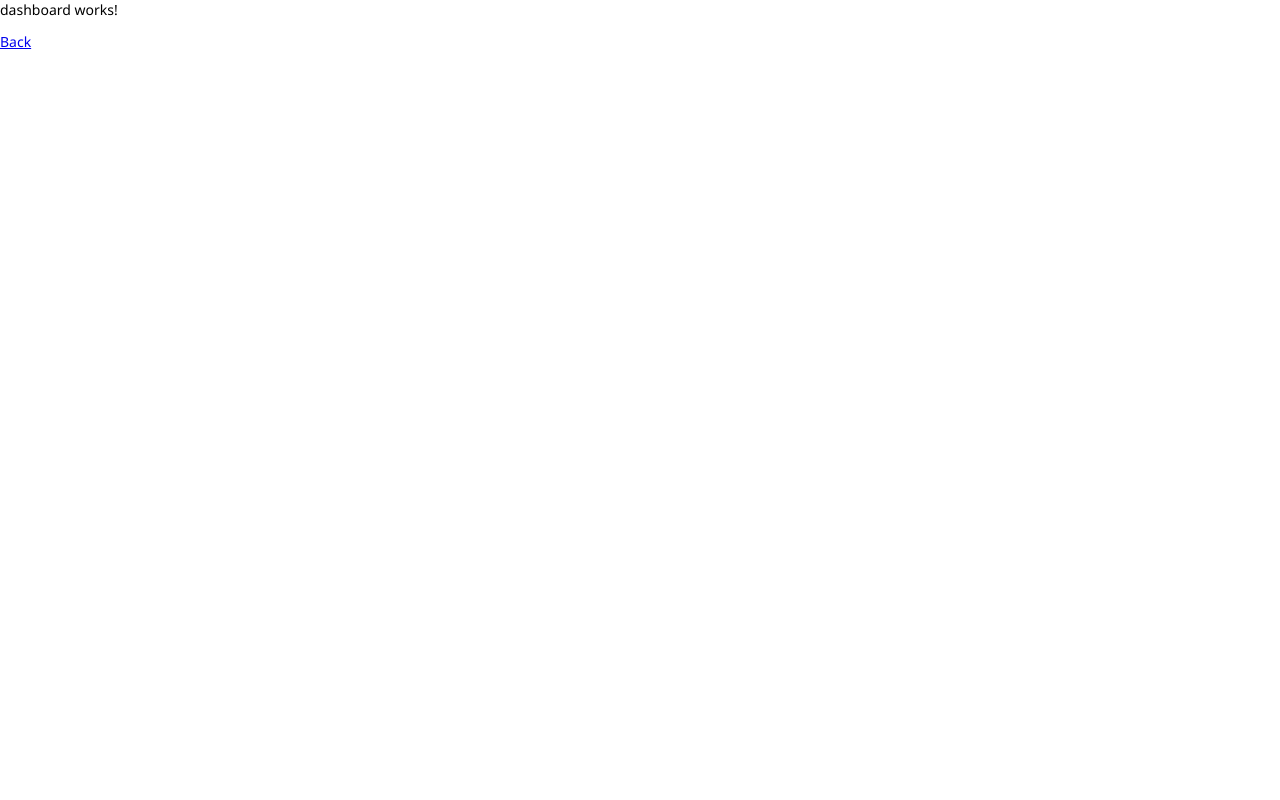
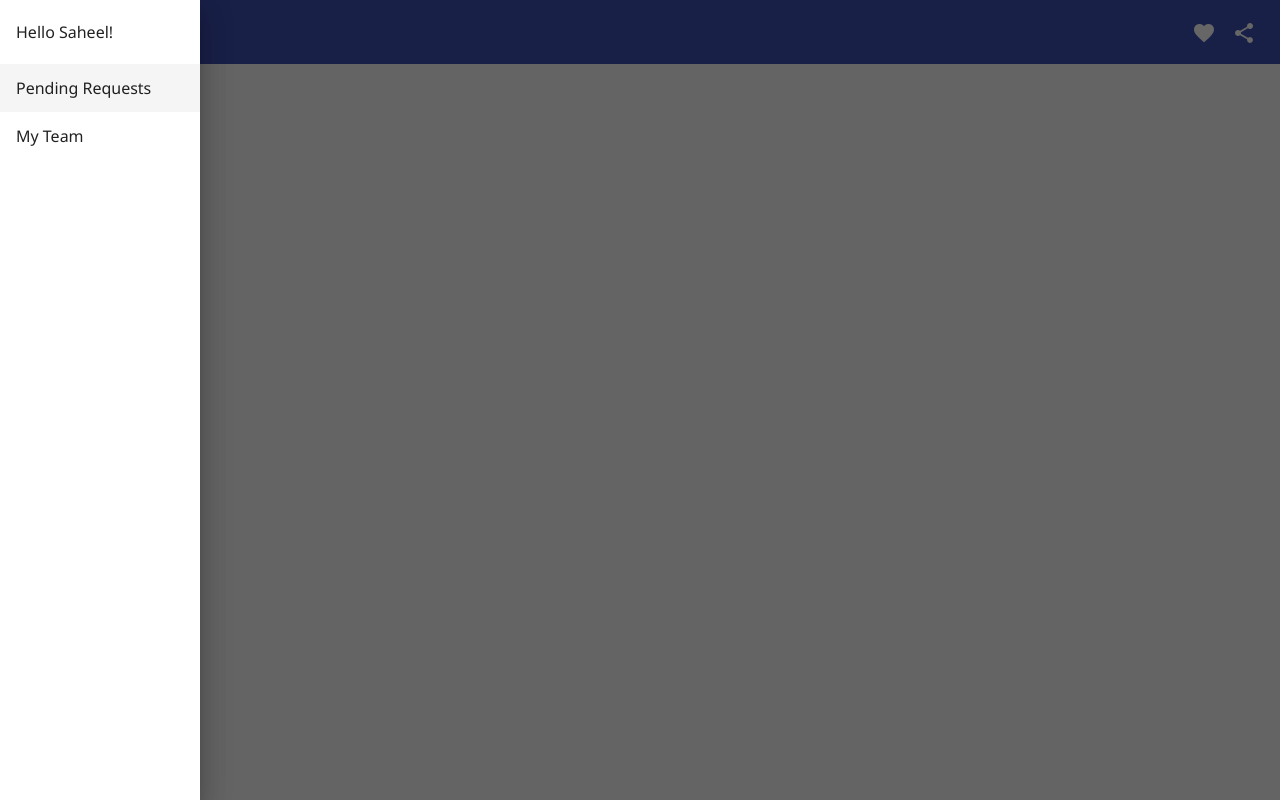
Before and after one commit to saheelsapovadia/MSI-Project-19CE127, an Angular app: page /dashboard in a window 1280 px wide. Built offline with nearby package versions, Linux system fonts and the light colour scheme.

Commit message:
Dashboard

```diff
--- a/src/app/dashboard/dashboard.component.css
+++ b/src/app/dashboard/dashboard.component.css
@@ -0,0 +1,20 @@
+.example-spacer {
+  flex: 1 1 auto;
+}
+.example-container {
+  position: absolute;
+  top: 0;
+  bottom: 0;
+  left: 0;
+  right: 0;
+}
+
+.example-events {
+  width: 300px;
+  height: 200px;
+  overflow: auto;
+  border: 1px solid #555;
+}
+.sidebar-list {
+  width: 200px;
+}
--- a/src/app/dashboard/dashboard.component.html
+++ b/src/app/dashboard/dashboard.component.html
@@ -1,2 +1,49 @@
 <p>dashboard works!</p>
+<mat-sidenav-container class="example-container">
+  <mat-sidenav
+    #sidenav
+    mode="over"
+    [(opened)]="opened"
+    (opened)="events.push('open!')"
+    (closed)="events.push('close!')"
+  >
+    <mat-list>
+      <mat-list-item> Hello Saheel! </mat-list-item>
+    </mat-list>
+    <mat-action-list class="sidebar-list">
+      <button mat-list-item>Pending Requests</button>
+      <button mat-list-item>My Team</button>
+    </mat-action-list>
+  </mat-sidenav>
+
+  <mat-sidenav-content>
+    <mat-toolbar color="primary">
+      <button
+        (click)="sidenav.toggle()"
+        mat-icon-button
+        class="example-icon"
+        aria-label="Example icon-button with menu icon"
+      >
+        <mat-icon>menu</mat-icon>
+      </button>
+      <span>Dashboard</span>
+      <span class="example-spacer"></span>
+      <button
+        mat-icon-button
+        class="example-icon favorite-icon"
+        aria-label="Example icon-button with heart icon"
+      >
+        <mat-icon>favorite</mat-icon>
+      </button>
+      <button
+        mat-icon-button
+        class="example-icon"
+        aria-label="Example icon-button with share icon"
+      >
+        <mat-icon>share</mat-icon>
+      </button>
+    </mat-toolbar>
+  </mat-sidenav-content>
+</mat-sidenav-container>
+
 <a routerLink="/">Back</a>
--- a/src/app/dashboard/dashboard.component.ts
+++ b/src/app/dashboard/dashboard.component.ts
@@ -9,6 +9,9 @@ export class DashboardComponent implements OnInit {
 
   constructor() { }
 
+  events: string[] = [];
+  opened: boolean = true;
+
   ngOnInit(): void {
   }
 
```
Also changed, not shown: src/app/app.module.ts (+10 -2 lines).
